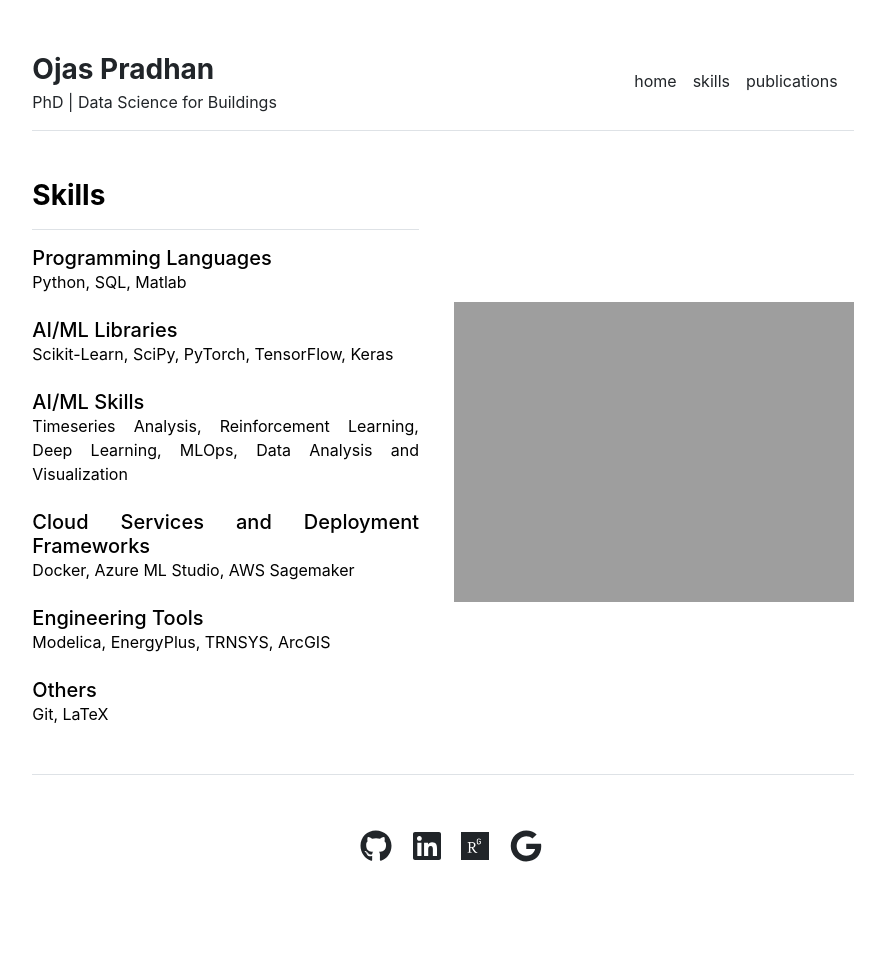
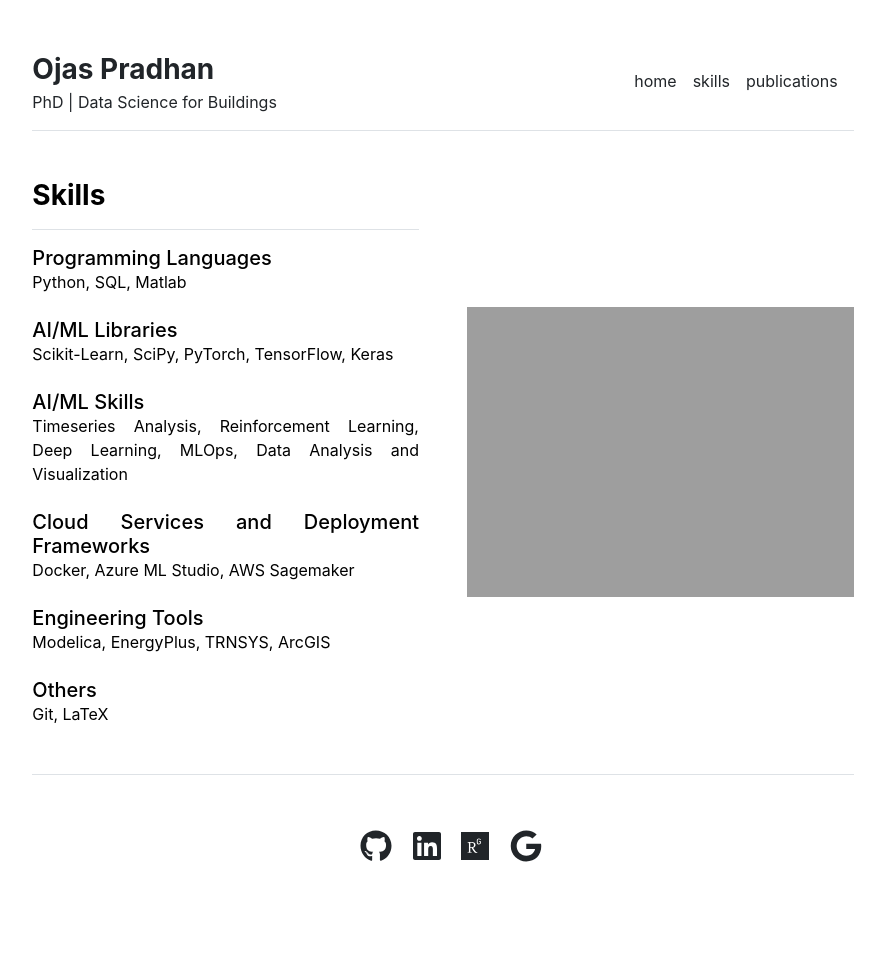
Before and after one commit to pradhanojas/pradhanojas.github.io, a Jekyll site: the page built from skills.md, in a window 1280 px wide. Shown: the whole page, without its empty margins (197-1082 px from the left). Built offline with Jekyll 4.4.1, drawn with Linux system fonts in a browser that asks for light colours.

Commit message:
Update skills.html

```diff
--- a/_includes/skills.html
+++ b/_includes/skills.html
@@ -20,6 +20,6 @@
         <div>Git, LaTeX</div>
     </div>
     <div class="col-md-6 d-flex justify-content-end align-items-center">
-        <img src="{{ site.github.url }}/assets/img/skills-image.png" alt="Home" width="120%" class="d-block">
+        <img src="{{ site.github.url }}/assets/img/skills-image.png" alt="Home" width="100%" class="d-block">
     </div>
 </div>
```
